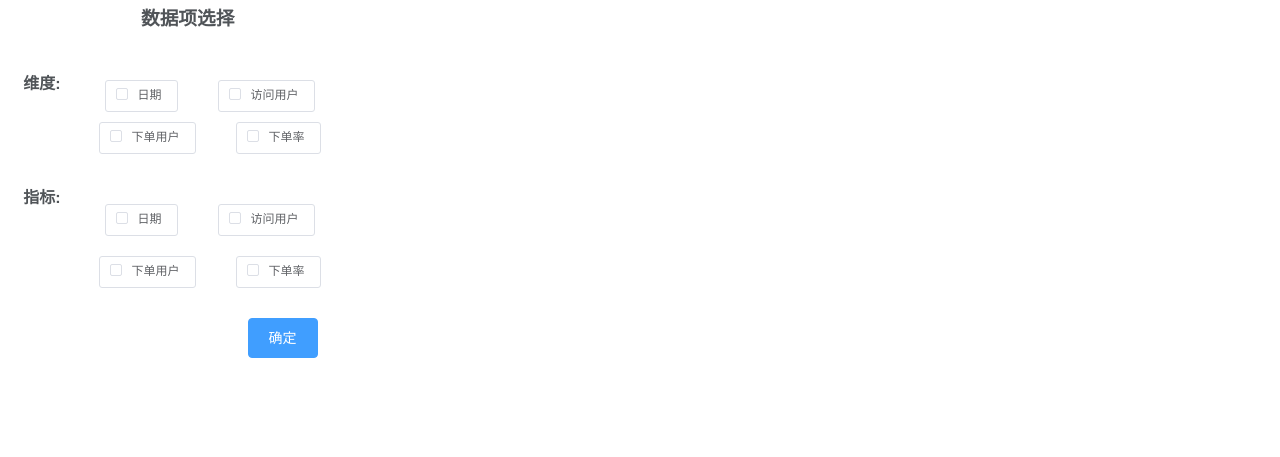
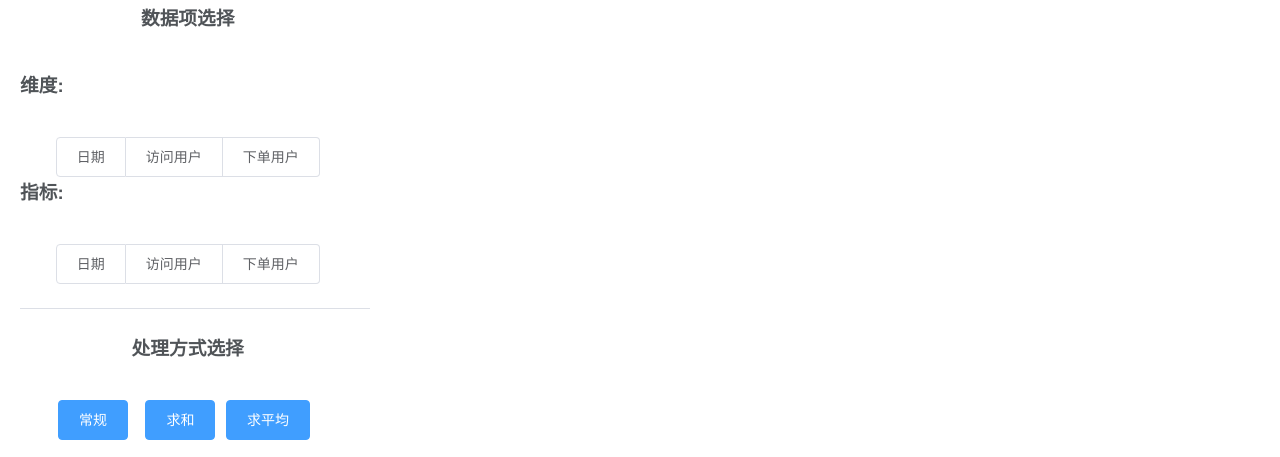
Before and after one commit to FYZ9628/vue-test, a Vue app: page /index/test in a window 1280 px wide. Shown: the part 462-919 px from the top of the page. Before the commit the page ends 840 px from the top, so only its background shows below. Built offline with nearby package versions, Linux system fonts and the light colour scheme; what v-charts, xlsx would draw is missing.

Commit message:
调整Test界面 修改数据线选择 增加处理方式选择

```diff
--- a/src/components/analysis/Test.vue
+++ b/src/components/analysis/Test.vue
@@ -49,50 +49,53 @@
           </el-row>
           <el-row  type="flex">
             <el-col :span="3">
-              <h4 class="login_title">维度:</h4>
+              <h3 class="login_title">维度:</h3>
             </el-col>
-            <el-col :span="20"><div class="grid-content bg-purple">
-              <div style="margin-top: 10px">
-                <el-checkbox-group v-model="checkboxGroup1" size="small">
-                  <el-checkbox label="日期" border></el-checkbox>
-                  <el-checkbox label="访问用户" border ></el-checkbox>
-                </el-checkbox-group>
-              </div>
-              <div style="margin-top: 10px">
-                <el-checkbox-group v-model="checkboxGroup2" size="small" >
-                  <el-checkbox label="下单用户" border></el-checkbox>
-                  <el-checkbox label="下单率" border></el-checkbox>
-                </el-checkbox-group>
-              </div>
+          </el-row>
+          <el-row>
+            <el-col :span="23"><div class="grid-content bg-purple">
+              <el-checkbox-group
+                v-model="checkboxGroup1"
+                max="1">
+                <el-checkbox-button v-for="option in checkboxOptions" :label="option" :key="option">{{option}}</el-checkbox-button>
+              </el-checkbox-group>
             </div></el-col>
           </el-row>
-          <el-row  type="flex" style="margin-top: 30px">
+          <el-row  type="flex">
             <el-col :span="3">
-              <h4 class="login_title">指标:</h4>
+              <h3 class="login_title">指标:</h3>
             </el-col>
-            <el-col :span="20"><div class="grid-content bg-purple">
-              <div style="margin-top: 20px">
-                <el-checkbox-group v-model="checkboxGroup3" size="small">
-                  <el-checkbox label="日期" border></el-checkbox>
-                  <el-checkbox label="访问用户" border ></el-checkbox>
-                </el-checkbox-group>
-              </div>
-              <div style="margin-top: 20px">
-                <el-checkbox-group v-model="checkboxGroup4" size="small" >
-                  <el-checkbox label="下单用户" border></el-checkbox>
-                  <el-checkbox label="下单率" border></el-checkbox>
-                </el-checkbox-group>
-              </div>
+          </el-row>
+          <el-row>
+            <el-col :span="23"><div class="grid-content bg-purple">
+              <el-checkbox-group v-model="checkboxGroup2">
+                <el-checkbox-button v-for="option in checkboxOptions" :label="option" :key="option">{{option}}</el-checkbox-button>
+              </el-checkbox-group>
             </div></el-col>
-          </el-row>
-          <el-row  type="flex" style="margin-top: 30px">
-            <el-col :span="6" :offset="15">
-              <el-button type="primary">确定</el-button>
-            </el-col>
-
           </el-row>
         </el-col>
 
+      </el-row>
+      <el-divider></el-divider>
+      <el-row style="height: 20%">
+        <el-col :span="24" class="grid-a-contentWidth">
+          <el-row type="flex">
+            <el-col :span="23" align="middle"><div class="grid-content bg-purple">
+              <h3 class="login_title">处理方式选择</h3>
+            </div></el-col>
+          </el-row>
+          <el-row  type="flex">
+            <el-col :span="6" :offset="2">
+              <el-button type="primary">常规</el-button>
+            </el-col>
+            <el-col :span="6" >
+              <el-button type="primary">求和</el-button>
+            </el-col>
+            <el-col :span="6" >
+              <el-button type="primary">求平均</el-button>
+            </el-col>
+          </el-row>
+        </el-col>
       </el-row>
     </el-aside>
     <el-main style="height: 100%">
@@ -195,57 +198,20 @@
         radio: '0',
         dialogVisible: false,
         loading: false,
-        preoutputs: [],
+        checkboxOptions:['日期', '访问用户', '下单用户'],
         filelist:[],
-        tableData: [{
-          date: '05-01',
-          access_user_num: '1393',
-          order_user_num:'1093',
-          order_rate:'0.32'
-        },{
-          date: '05-02',
-          access_user_num: '3530',
-          order_user_num:'3230',
-          order_rate:'0.26'
-        },{
-          date: '05-03',
-          access_user_num: '2923',
-          order_user_num:'2623',
-          order_rate:'0.76'
-        },{
-          date: '05-04',
-          access_user_num: '1723',
-          order_user_num:'1423',
-          order_rate:'0.49'
-        },{
-          date: '05-05',
-          access_user_num: '3792',
-          order_user_num:'3492',
-          order_rate:'0.323'
-        }],
-        // chartData: {
-        //   columns: ['日期', '访问用户', '下单用户'],
-        //   rows: [
-        //     { '日期': '05-01', '访问用户': 1393, '下单用户': 1093},
-        //     { '日期': '05-02', '访问用户': 3530, '下单用户': 3230},
-        //     { '日期': '05-03', '访问用户': 2923, '下单用户': 2623},
-        //     { '日期': '05-04', '访问用户': 1723, '下单用户': 1423},
-        //     { '日期': '05-05', '访问用户': 3792, '下单用户': 3492},
-        //     { '日期': '05-06', '访问用户': 4593, '下单用户': 4293}
-        //   ]
-        // },
+        chartData: {
+          columns: ['日期', '访问用户', '下单用户'],
+          rows: [
+            { '日期': '05-01', '访问用户': 1393, '下单用户': 1093},
+            { '日期': '05-02', '访问用户': 3530, '下单用户': 3230},
+            { '日期': '05-03', '访问用户': 2923, '下单用户': 2623},
+            { '日期': '05-04', '访问用户': 1723, '下单用户': 1423},
+            { '日期': '05-05', '访问用户': 3792, '下单用户': 3492},
+            { '日期': '05-06', '访问用户': 4593, '下单用户': 4293}
+          ]
+        },
         chartData:{},
-        // chartData: {
-        //   columns: ['日期', '访问用户', '下单用户', '下单率'],
-        //   rows: [
-        //     { '日期': '05-01', '访问用户': 1393, '下单用户': 1093, '下单率': 0.32 },
-        //     { '日期': '05-02', '访问用户': 3530, '下单用户': 3230, '下单率': 0.26 },
-        //     { '日期': '05-03', '访问用户': 2923, '下单用户': 2623, '下单率': 0.76 },
-        //     { '日期': '05-04', '访问用户': 1723, '下单用户': 1423, '下单率': 0.49 },
-        //     { '日期': '05-05', '访问用户': 3792, '下单用户': 3492, '下单率': 0.323 },
-        //     { '日期': '05-06', '访问用户': 4593, '下单用户': 4293, '下单率': 0.78 }
-        //   ]
-        // },
         chartSettings: {
           type: this.typeArr[this.index],
             // metrics: ['访问用户', '下单用户'],
@@ -253,16 +219,6 @@
         }
       }
     },
-    // computed:{
-    //   myThs:function(){
-    //     var ths = [];
-    //     for    (var k in chartData){
-    //       ths.push(k);
-    //       console.log(k)
-    //     }
-    //     return ths;
-    //   }
-    // },
     methods: {
 
       //改变图表类型
```
